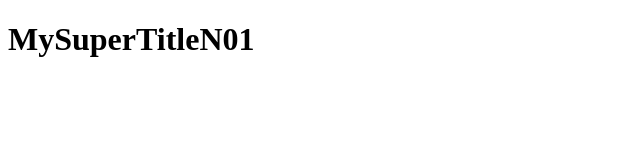
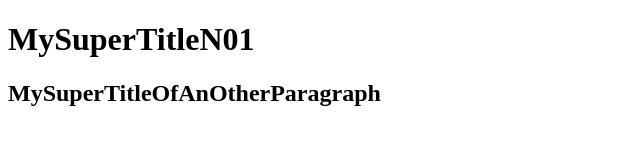
Before and after one commit to Jonathan280286/helloWorld, a plain HTML site: page index.html in a window 1280 px wide. Shown: the whole page, without its empty margins (0-640 px from the left). Drawn offline with Linux system fonts and the light colour scheme.

Commit message:
Update - Put an H2 on my fabulous website

```diff
--- a/index.html
+++ b/index.html
@@ -8,6 +8,7 @@
 </head>
 <body>
     <h1>MySuperTitleN01</h1>
+    <h2>MySuperTitleOfAnOtherParagraph</h2>
 
 
 </body>
```
